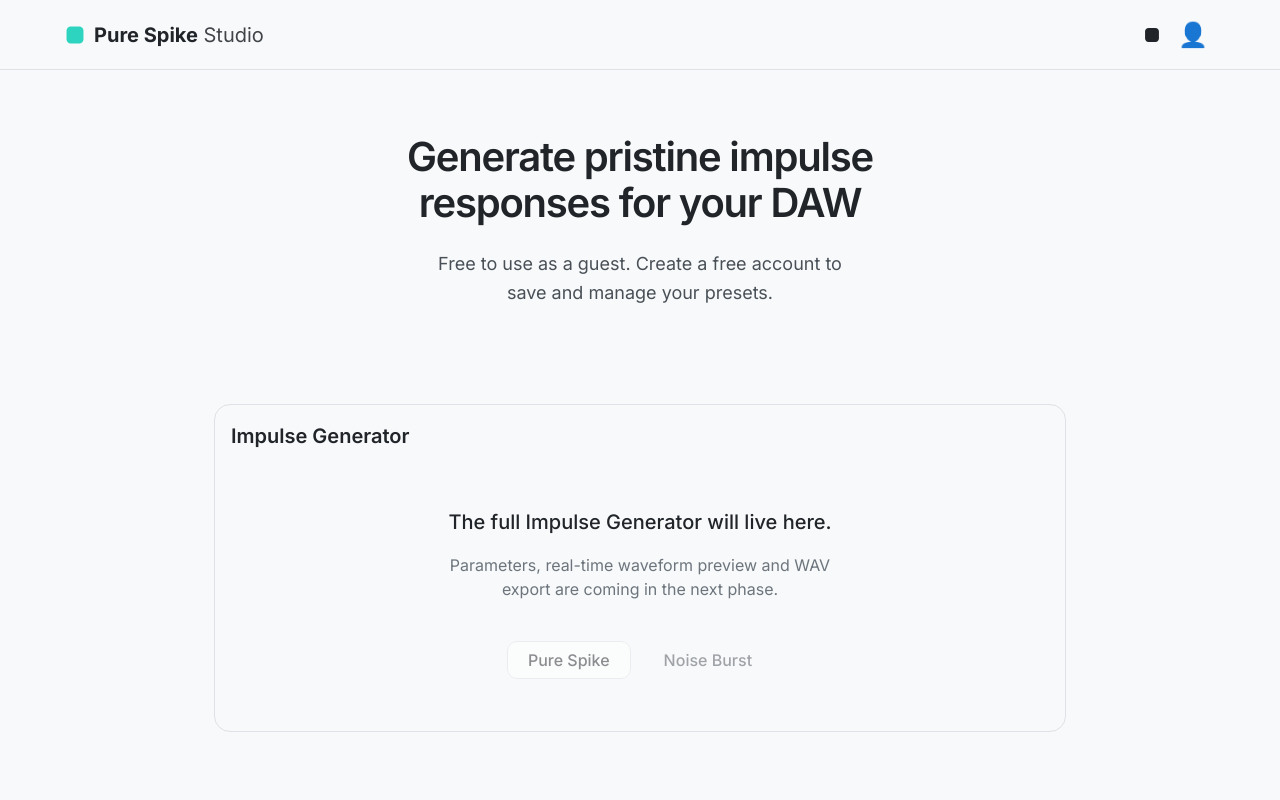
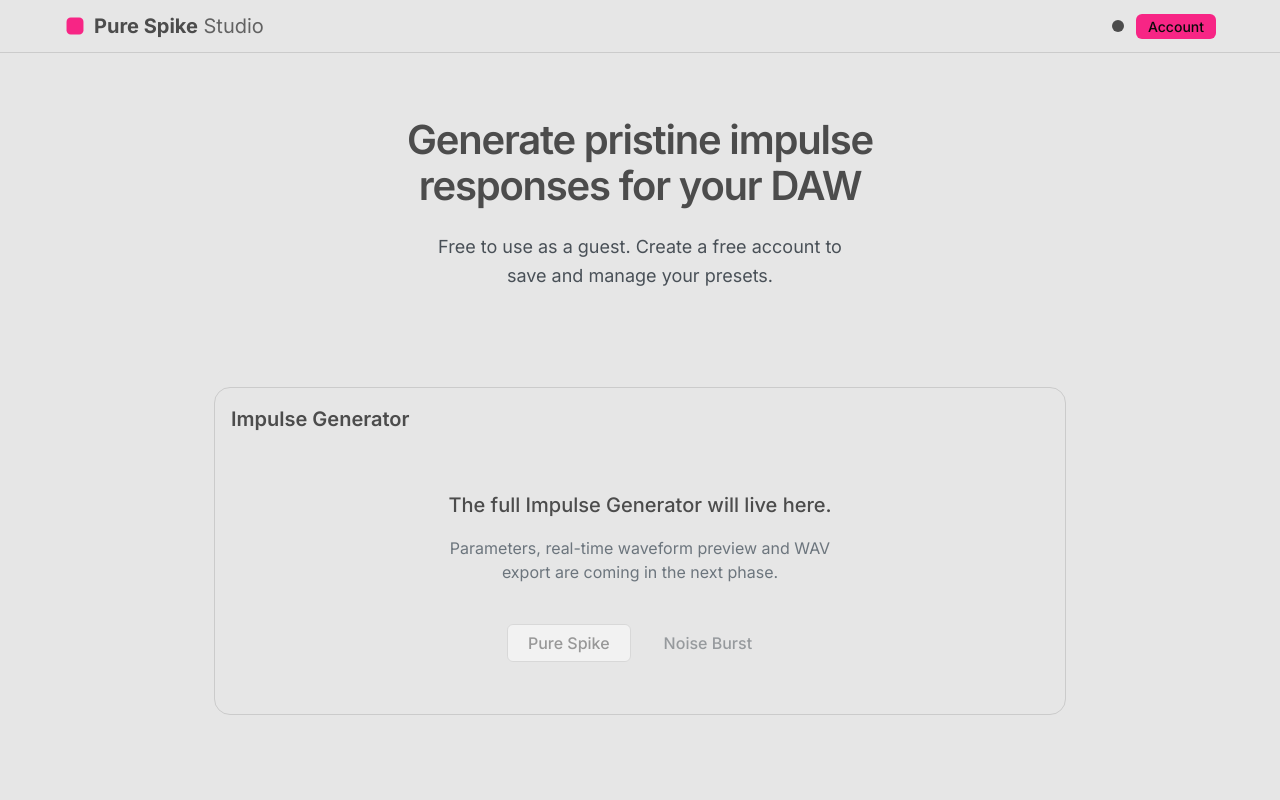
Before and after one commit to TomacBarin/pure-spike, a React (Vite) app: page / in a window 1280 px wide. Both pictures are taken after a click on the button "Log in". Shown: the top 800 px of the page. Built offline with nearby package versions, Linux system fonts and the light colour scheme.

Commit message:
feature(frontend): update lightmode colors

```diff
--- a/src/components/layout/Navbar/Navbar.module.css
+++ b/src/components/layout/Navbar/Navbar.module.css
@@ -63,29 +63,16 @@
   gap: var(--spacing-0);
 }
 
+
 .authButtons {
   display: flex;
   gap: var(--spacing-2);
 }
 
-.avatarContainer {
+.accountMenu {
   position: relative;
 }
 
-.avatarButton {
-  background: none;
-  border: none;
-  font-size: 1.5rem;
-  cursor: pointer;
-  padding: var(--spacing-2);
-  border-radius: var(--radius-md);
-  color: var(--color-text-primary);
-  transition: background-color 0.15s ease;
-}
-
-.avatarButton:hover {
-  background-color: var(--color-bg-secondary);
-}
 
 .dropdown {
   position: absolute;
--- a/src/components/layout/Navbar/Navbar.tsx
+++ b/src/components/layout/Navbar/Navbar.tsx
@@ -22,13 +22,21 @@ function Navbar() {
       <div className={styles.container}>
         {/* Logo */}
         <a href="#top" className={styles.logo}>
-          <img
-            src="/icons/pssLogo_fixed.svg"
-            alt=""
+          <svg
             className={styles.logoIcon}
-            width={22}
-            height={22}
+            width="22"
+            height="22"
+            viewBox="0 0 200 200"
+            fill="none"
+            xmlns="http://www.w3.org/2000/svg"
+            aria-hidden="true"
+          >
+            <path
+              d="M105.08,-4.114L105.08,64.586C105.08,83.544 89.688,98.936 70.73,98.936L2.029,98.936C-16.929,98.936 -32.321,83.544 -32.321,64.586L-32.321,-4.114C-32.321,-23.072 -16.929,-38.464 2.029,-38.464L70.73,-38.464C89.688,-38.464 105.08,-23.072 105.08,-4.114Z"
+              transform="matrix(1.12048,0,0,1.12048,59.2376,66.1213)"
+              fill="var(--color-accent)"
             />
+          </svg>
 
           <span className={styles.logoText}>
             <strong className={styles.logoBold}>Pure Spike</strong>
@@ -50,34 +58,31 @@ function Navbar() {
               <svg
                 width="18"
                 height="18"
-                viewBox="0 0 200 200"
+                viewBox="0 0 24 24"
                 fill="none"
                 xmlns="http://www.w3.org/2000/svg"
                 aria-hidden="true"
               >
-                <path
-                  d="M105.08,-4.114L105.08,64.586C105.08,83.544 89.688,98.936 70.73,98.936L2.029,98.936C-16.929,98.936 -32.321,83.544 -32.321,64.586L-32.321,-4.114C-32.321,-23.072 -16.929,-38.464 2.029,-38.464L70.73,-38.464C89.688,-38.464 105.08,-23.072 105.08,-4.114Z"
-                  transform="matrix(1.12048,0,0,1.12048,59.2376,66.1213)"
-                  fill="currentColor"
-                />
+                <circle cx="12" cy="12" r="8" fill="currentColor" />
               </svg>
             </Button>
 
             {isLoggedIn ? (
-            <div className={styles.avatarContainer}>
-              <button
-                className={styles.avatarButton}
+              <div className={styles.accountMenu}>
+                <Button
+                  variant="primary"
+                  size="sm"
                   onClick={toggleDropdown}
                   aria-label="Account menu"
                   aria-expanded={showDropdown}
                   aria-haspopup="true"
                 >
-                👤
-              </button>
+                  Account
+                </Button>
 
                 {showDropdown && (
                   <div className={styles.dropdown}>
-                  <button onClick={() => alert('Account Settings – modal will be added later')}>
+                    <button onClick={() => alert("Account Settings – modal will be added later")}>
                       Account Settings
                     </button>
                     <button onClick={handleLogout}>
--- a/src/components/ui/Button/Button.module.css
+++ b/src/components/ui/Button/Button.module.css
@@ -2,11 +2,11 @@
   display: inline-flex;
   align-items: center;
   justify-content: center;
-  gap: var(--spacing-2);           /* 8px */
+  gap: var(--spacing-2);
   font-family: inherit;
   font-weight: 500;
   border: none;
-  border-radius: var(--radius-md); /* 10px */
+  border-radius: var(--radius-sm);
   cursor: pointer;
   transition: all 0.15s ease;
   user-select: none;
@@ -21,7 +21,7 @@
 /* === VARIANTS === */
 
 .primary {
-  background: #2DD4BF;
+  background: var(--color-accent);
   color: #0a0a0a;
   border: none;
 }
--- a/src/styles/globals.css
+++ b/src/styles/globals.css
@@ -50,20 +50,20 @@
   --font-size-8xl: 64px;
 }
 
-/* Light theme */
+
 /* Light theme */
 [data-theme="light"] {
   /* Colors only */
-  --color-bg-primary: #f8f9fa;
+  --color-bg-primary: #E6E6E6;
   --color-bg-secondary: #e9ecef;
   --color-bg-elevated: #ffffff;
 
-  --color-text-primary: #212529;
+  --color-text-primary: #4C4C4C;
   --color-text-secondary: #495057;
   --color-text-muted: #6c757d;
 
-  --color-accent: #0d9488;
-  --color-border: #dee2e6;
+  --color-accent: #F72585;
+  --color-border: #CBCBCB;
   --color-success: #198754;
   --color-error: #dc3545;
 }
```
Lines whose indentation alone changed are shown as unchanged.
